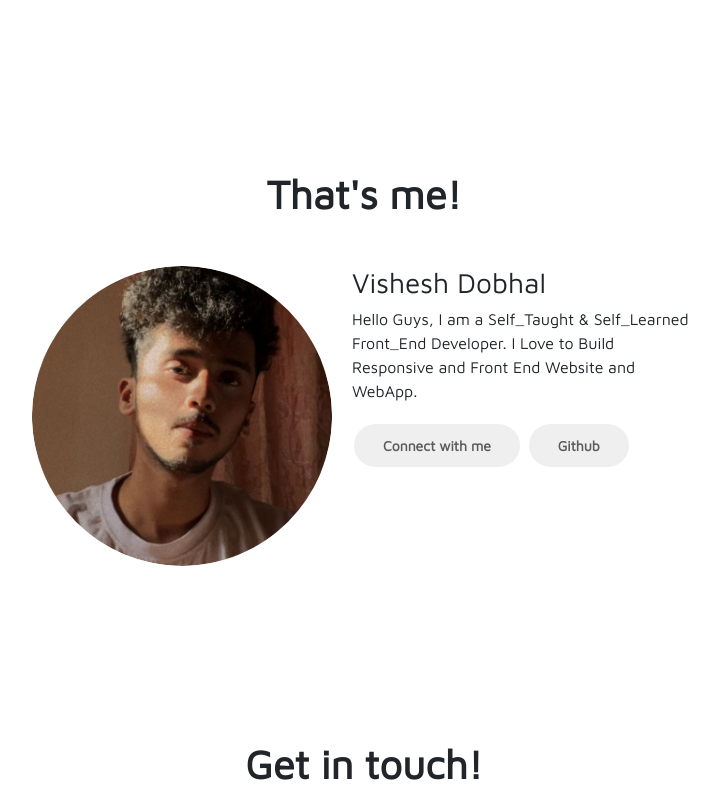
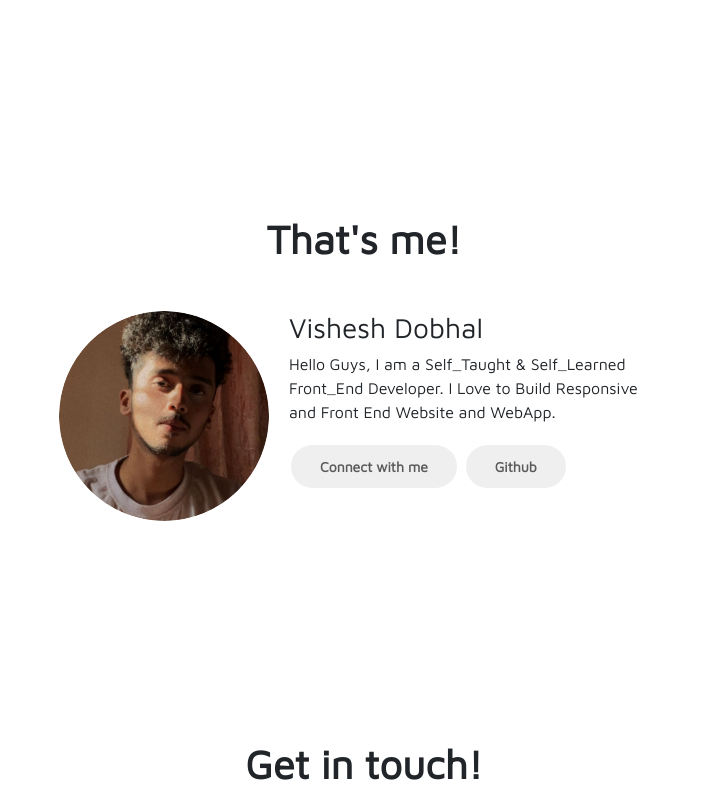
Before and after one commit to Vishesh-dobhal/Portfolio, a plain HTML site: page index.html in a window 1280 px wide. Shown: the part 1864-2655 px from the top of the page, without its empty margins (276-995 px from the left). Drawn offline with nearby package versions, Linux system fonts and the light colour scheme.

Commit message:
fixing size of image

```diff
--- a/style.css
+++ b/style.css
@@ -164,8 +164,8 @@ button:hover {
 }
 
 .aboutmeCard>img {
-    width: 300px;
-    height: 300px;
+    width: 210px;
+    height: 210px;
     border-radius: 50%;
 }
 
```
Also changed, not shown: index.html (+1 -1 lines).
